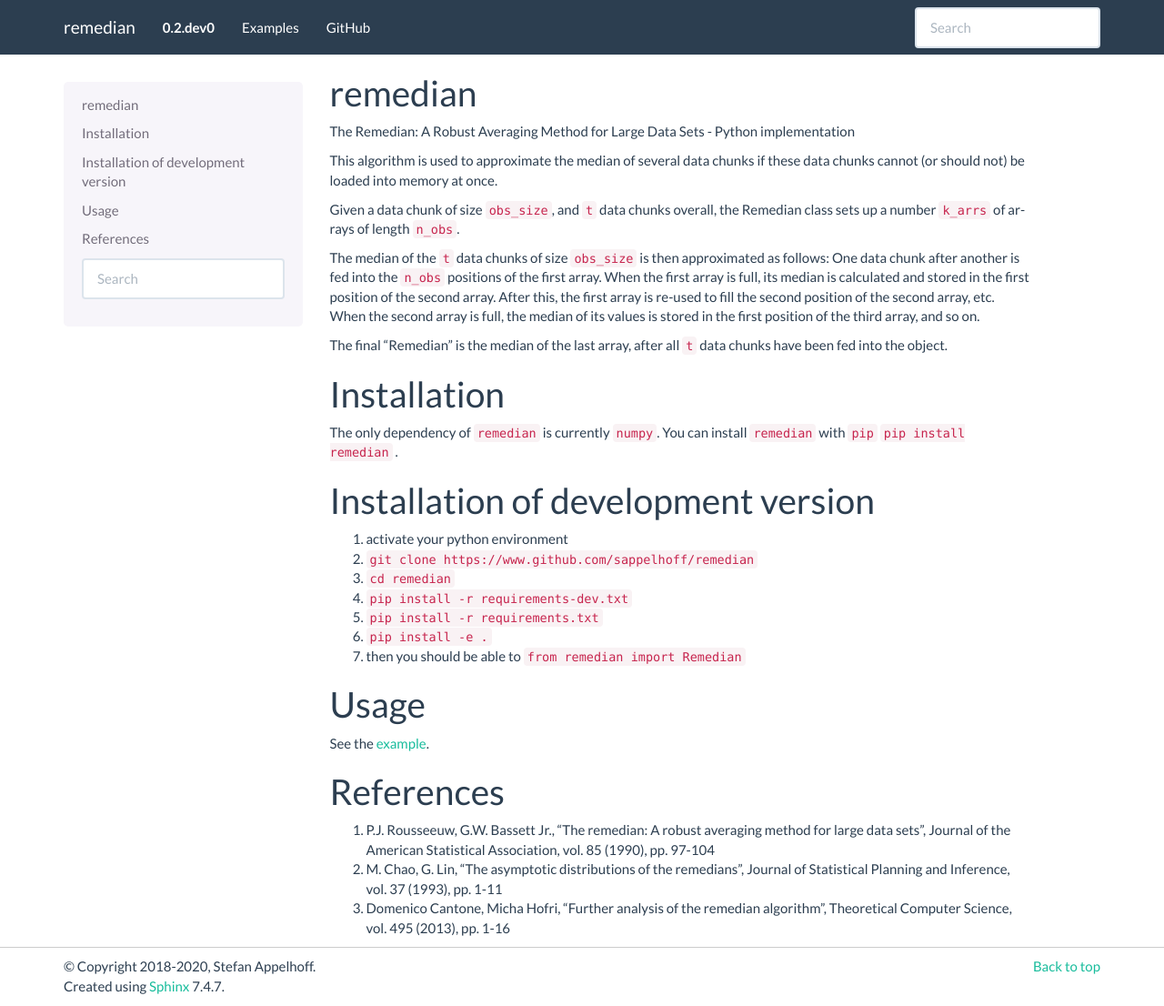
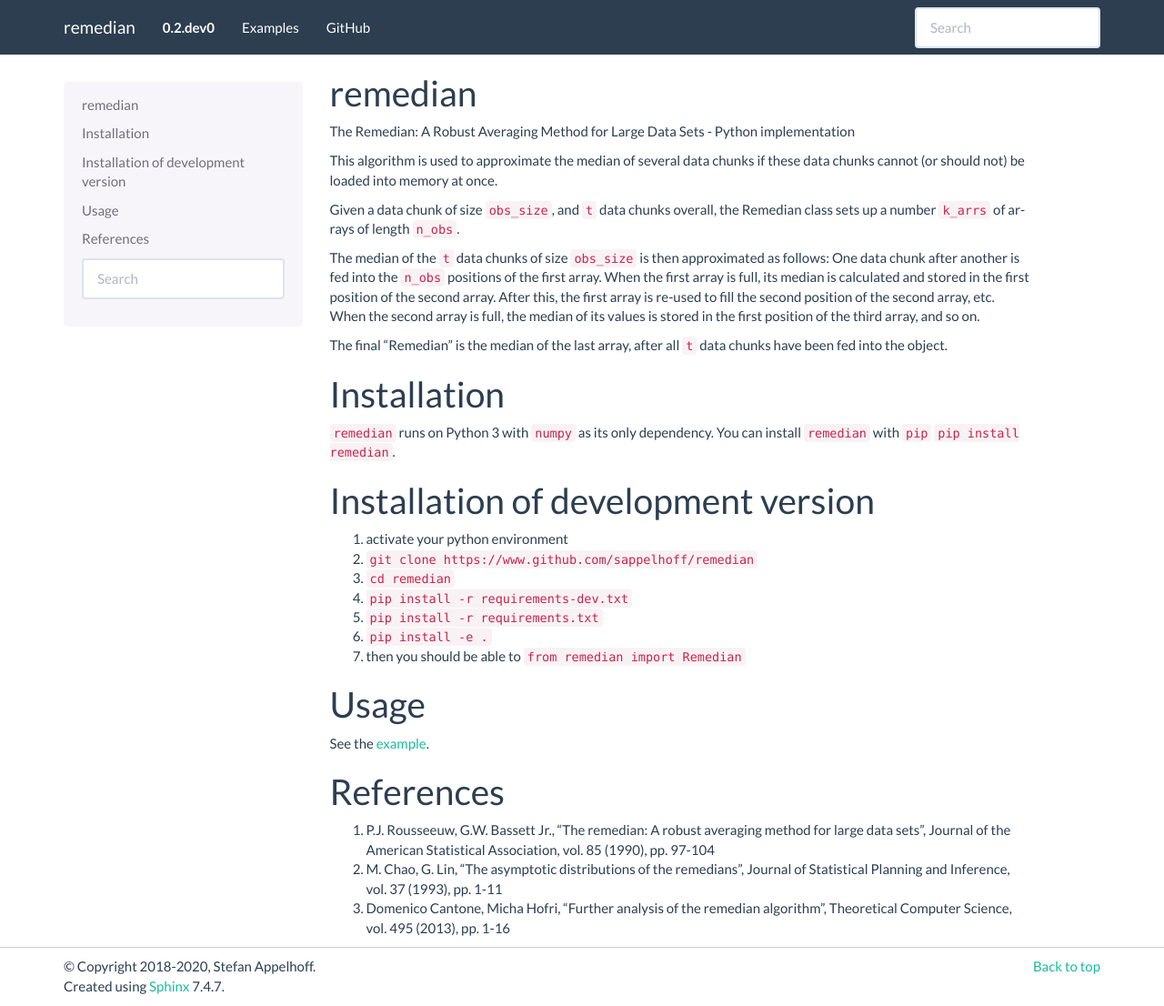
Before and after one commit to sappelhoff/remedian, a Sphinx documentation site: the page built from docs/index.rst, in a window 1280 px wide and 1106 px high. Shown: the whole window at 91% size. Built offline with Sphinx 7.4.7, drawn with Linux system fonts in a browser that asks for light colours.

Commit message:
drop Python 2 support

```diff
--- a/README.rst
+++ b/README.rst
@@ -50,8 +50,8 @@
 Installation
 ============
 
-The only dependency of ``remedian`` is currently ``numpy``. You can install
-``remedian`` with ``pip`` ``pip install remedian`` .
+``remedian`` runs on Python 3 with ``numpy`` as its only dependency.
+You can install ``remedian`` with ``pip`` ``pip install remedian``.
 
 Installation of development version
 ===================================
--- a/docs/conf.py
+++ b/docs/conf.py
@@ -39,7 +39,7 @@
 
 master_doc = "index"
 autosummary_generate = True
-numpydoc_show_class_members = False  # https://stackoverflow.com/a/34604043/5201771
+numpydoc_show_class_members = False  # noqa: E501 https://stackoverflow.com/a/34604043/5201771
 
 # List of patterns, relative to source directory, that match files and
 # directories to ignore when looking for source files.
--- a/requirements-dev.txt
+++ b/requirements-dev.txt
@@ -1,6 +1,7 @@
 matplotlib
 pytest
 pytest-cov
+flake8
 sphinx
 sphinx_bootstrap_theme
 numpydoc
--- a/setup.py
+++ b/setup.py
@@ -38,7 +38,7 @@
       keywords='remedian median memory efficient big data',
       packages=find_packages(),
       install_requires=['numpy>=1.14.1'],
-      python_requires='>=2.7',
+      python_requires='>=3',
       project_urls={
         "Documentation": "https://remedian.readthedocs.io/en/latest",
         'Bug Reports': 'https://github.com/sappelhoff/remedian/issues',
```
Also changed, not shown: .travis.yml.
